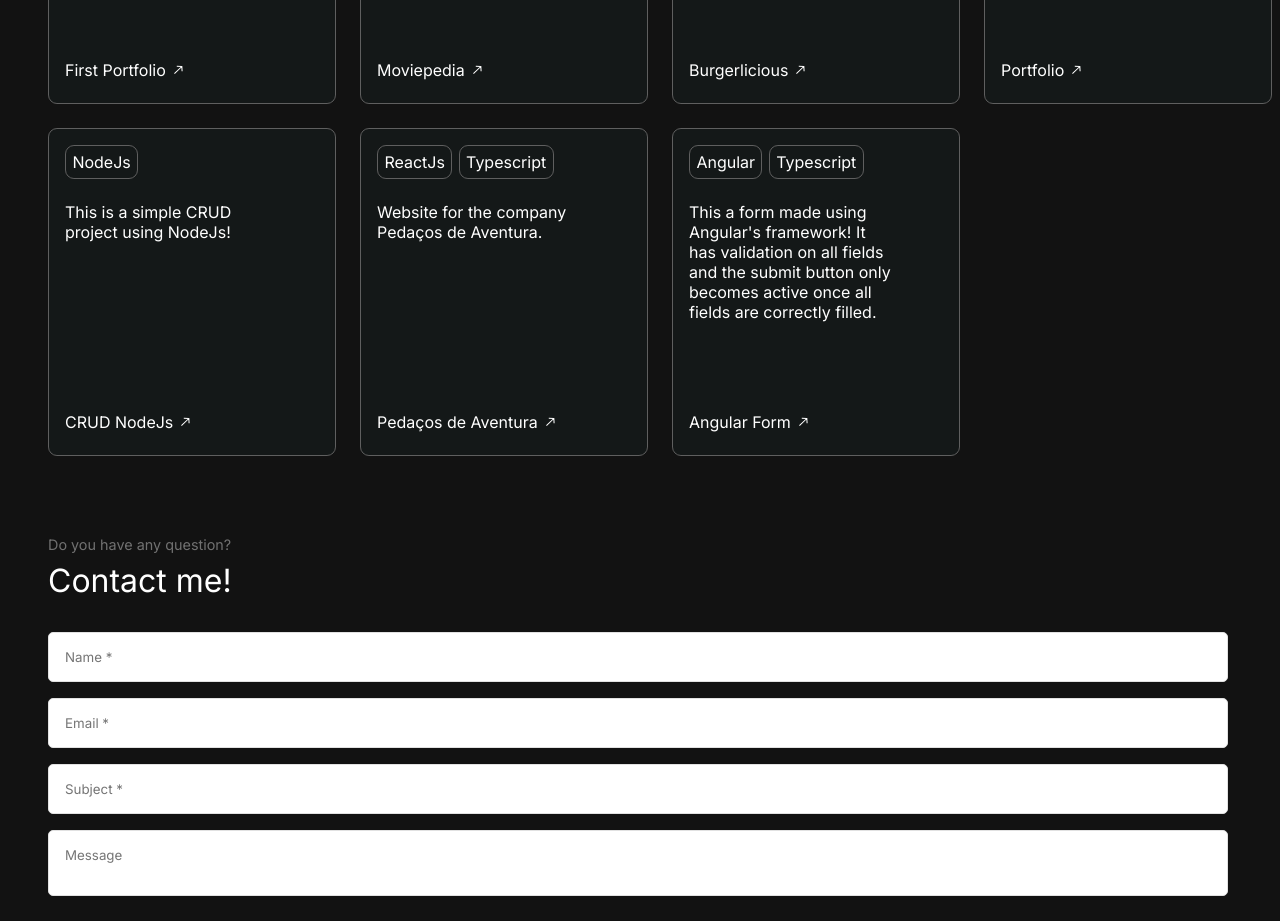
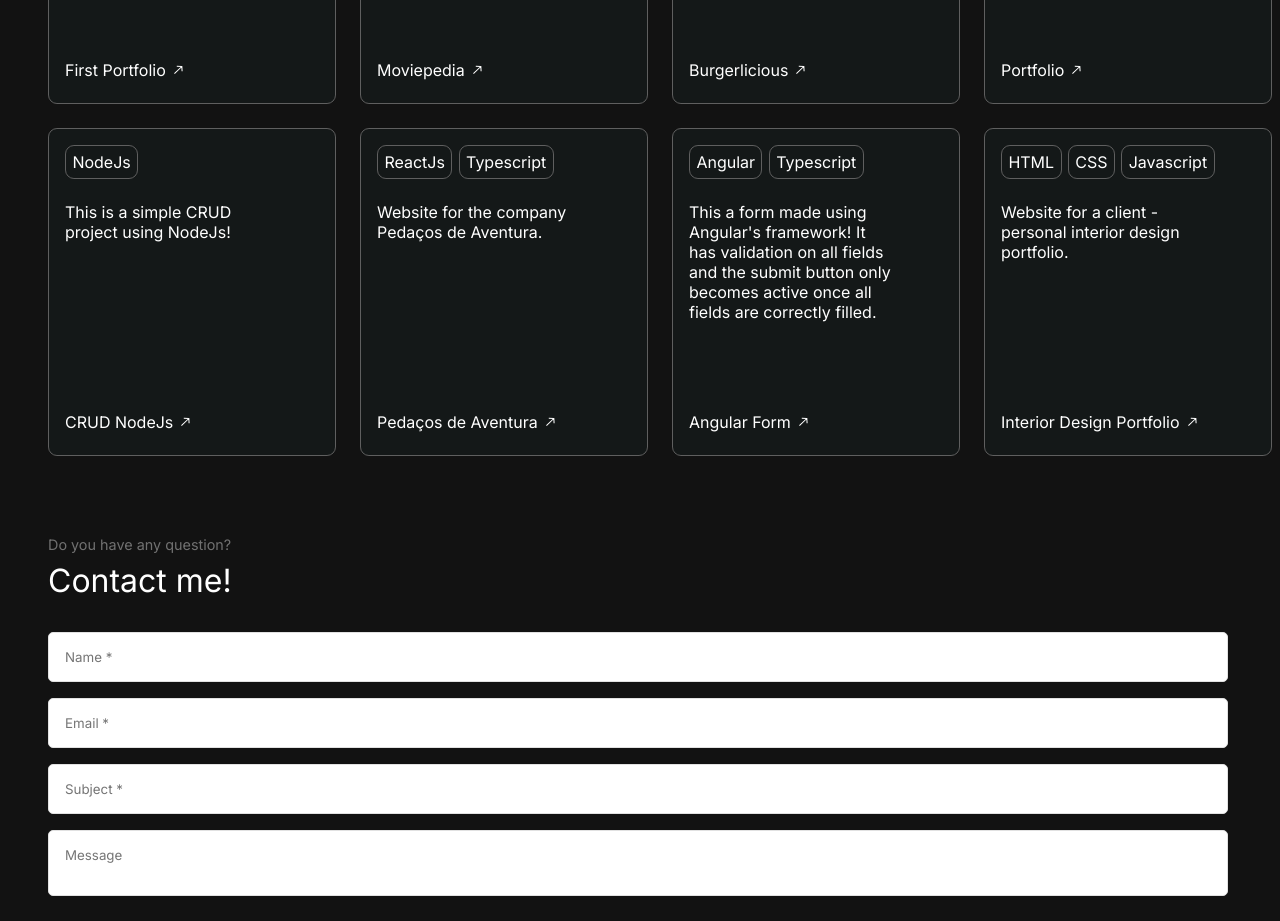
Before and after one commit to danielmsrodrigues/portfolio-project, a React (Vite) app: page / in a window 1280 px wide. Shown: the part 2140-3061 px from the top of the page. Built offline with nearby package versions, Linux system fonts and the light colour scheme.

Commit message:
added google analytics tag

```diff
--- a/index.html
+++ b/index.html
@@ -11,6 +11,20 @@
       rel="stylesheet"
     />
     <!--  -->
+    <!-- Google tag (gtag.js) -->
+    <script
+      async
+      src="https://www.googletagmanager.com/gtag/js?id=G-0LHLKCN4NT"
+    ></script>
+    <script>
+      window.dataLayer = window.dataLayer || [];
+      function gtag() {
+        dataLayer.push(arguments);
+      }
+      gtag("js", new Date());
+
+      gtag("config", "G-0LHLKCN4NT");
+    </script>
     <meta name="viewport" content="width=device-width, initial-scale=1.0" />
     <title>Daniel Rodrigues </></title>
   </head>
--- a/src/components/Projects/index.tsx
+++ b/src/components/Projects/index.tsx
@@ -60,7 +60,7 @@ function Projects() {
               </Project>
             </Reveal>
             <Reveal>
-              <Project className="project-1">
+              <Project className="project-2">
                 <FrameworkWrapper>
                   <Framework className="framework">
                     <p>ReactJs</p>
@@ -98,7 +98,7 @@ function Projects() {
               </Project>
             </Reveal>
             <Reveal>
-              <Project className="project-2">
+              <Project className="project-3">
                 <FrameworkWrapper className="framework-wrapper">
                   <Framework className="framework">
                     <p>ReactJs</p>
@@ -140,7 +140,7 @@ function Projects() {
               </Project>
             </Reveal>
             <Reveal>
-              <Project className="project-3">
+              <Project className="project-4">
                 <FrameworkWrapper className="framework-wrapper">
                   <Framework className="framework">
                     <p>ReactJs</p>
@@ -178,7 +178,7 @@ function Projects() {
               </Project>
             </Reveal>
             <Reveal>
-              <Project className="project-4">
+              <Project className="project-5">
                 <FrameworkWrapper className="framework-wrapper">
                   <Framework className="framework">
                     <p>NodeJs</p>
@@ -210,7 +210,7 @@ function Projects() {
               </Project>
             </Reveal>
             <Reveal>
-              <Project className="project-5">
+              <Project className="project-6">
                 <FrameworkWrapper className="framework-wrapper">
                   <Framework className="framework">
                     <p>ReactJs</p>
@@ -245,7 +245,7 @@ function Projects() {
               </Project>
             </Reveal>
             <Reveal>
-              <Project className="project-5">
+              <Project className="project-7">
                 <FrameworkWrapper className="framework-wrapper">
                   <Framework className="framework">
                     <p>Angular</p>
@@ -283,6 +283,46 @@ function Projects() {
                 </Url>
               </Project>
             </Reveal>
+            <Reveal>
+              <Project className="project-8">
+                <FrameworkWrapper>
+                  <Framework className="framework">
+                    <p>HTML</p>
+                  </Framework>
+                  <Framework className="framework">
+                    <p>CSS</p>
+                  </Framework>
+                  <Framework className="framework">
+                    <p>Javascript</p>
+                  </Framework>
+                </FrameworkWrapper>
+                <Description className="description">
+                  <p>
+                    Website for a client - personal interior design portfolio.
+                  </p>
+                </Description>
+                <Url className="url">
+                  <a
+                    href="https://github.com/danielmsrodrigues/portfolio_madalena_rosa"
+                    target="_blank"
+                  >
+                    <p>Interior Design Portfolio</p>
+                    <svg
+                      width="9"
+                      height="9"
+                      viewBox="0 0 9 9"
+                      fill="none"
+                      xmlns="http://www.w3.org/2000/svg"
+                    >
+                      <path
+                        d="M7.84018 1.52033L8.35227 1.4954L8.32858 1.05657L7.86644 1.03407L7.84018 1.52033ZM0.291607 7.99955C0.0913592 8.1897 0.0913592 8.49799 0.291607 8.68813C0.491854 8.87828 0.816519 8.87828 1.01677 8.68813L0.291607 7.99955ZM8.61115 6.29022L8.35227 1.4954L7.32809 1.54526L7.58696 6.34008L8.61115 6.29022ZM7.86644 1.03407L2.8169 0.788258L2.76439 1.76078L7.81393 2.00659L7.86644 1.03407ZM7.4776 1.17604L0.291607 7.99955L1.01677 8.68813L8.20276 1.86462L7.4776 1.17604Z"
+                        fill="white"
+                      />
+                    </svg>
+                  </a>
+                </Url>
+              </Project>
+            </Reveal>
           </ProjectsWrapper>
         </Wrapper>
       </Container>
```
